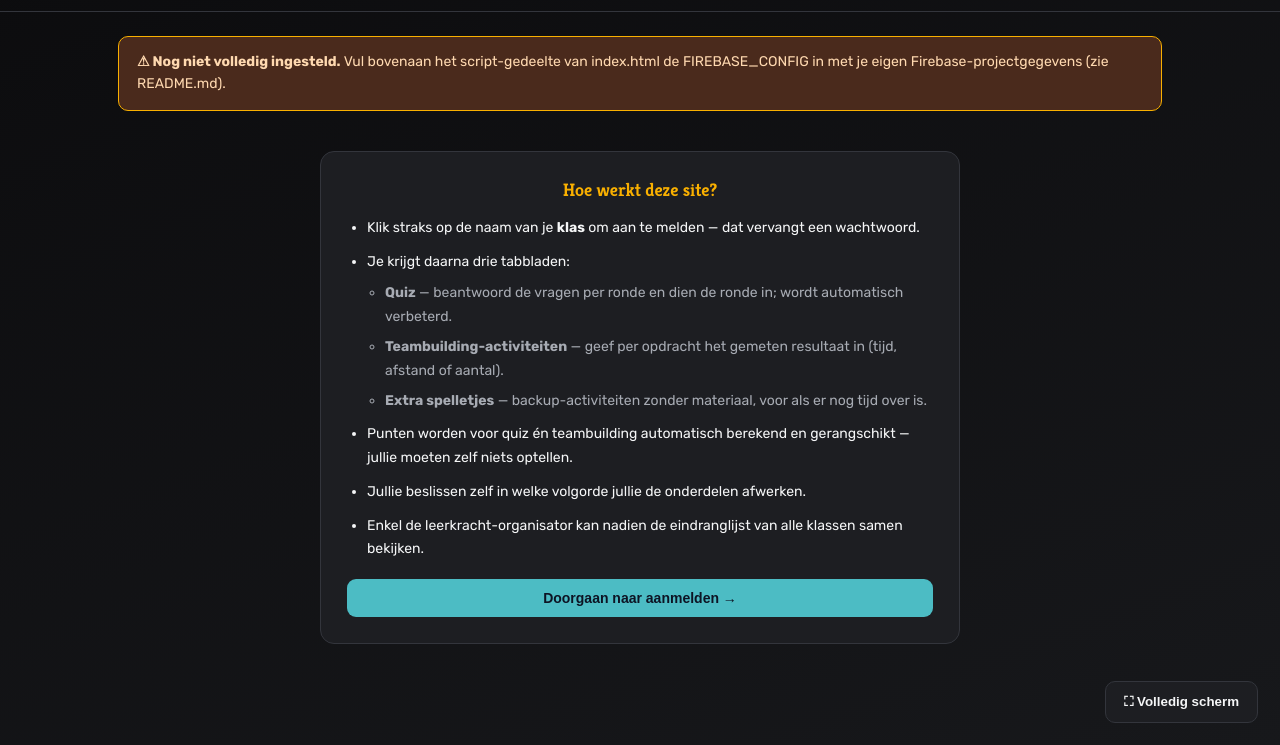
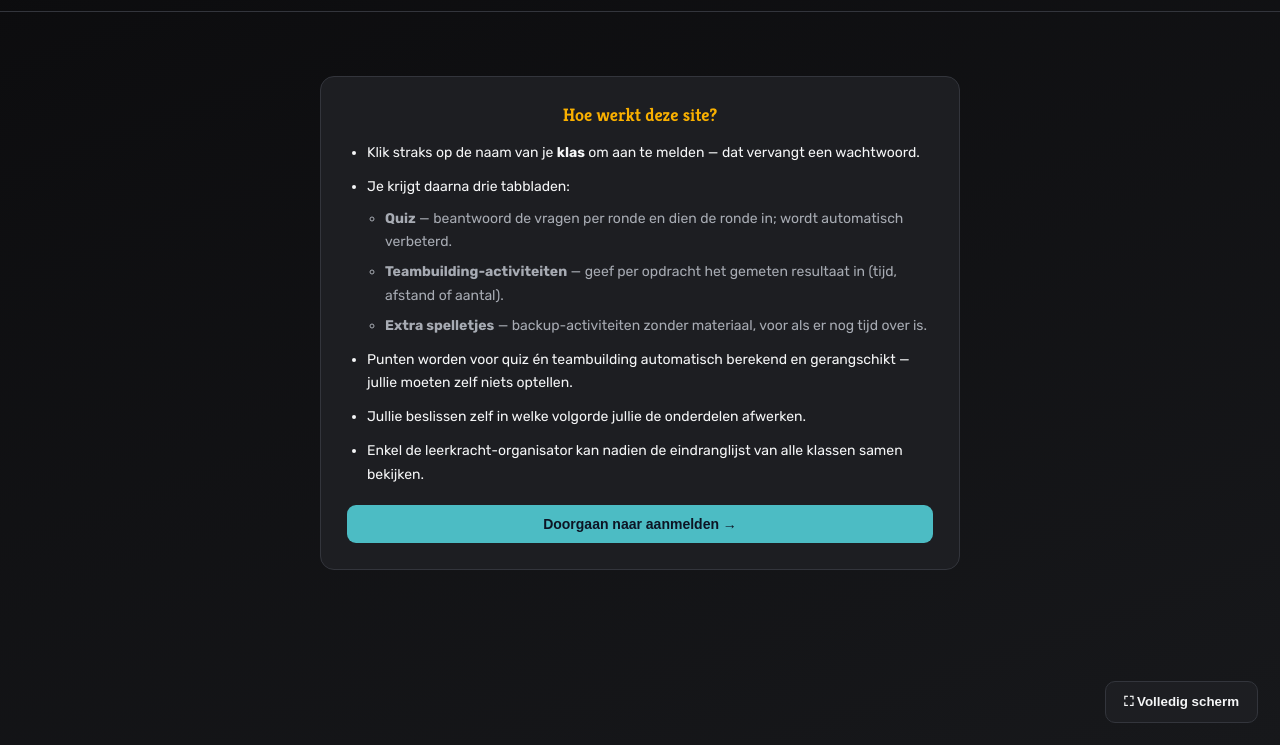
Before and after one commit to vandaelet/teambuilding1, a plain HTML site: page index.html in a window 1280 px wide. Shown: the part 55-800 px from the top of the page. Drawn offline with Linux system fonts and the light colour scheme.

Commit message:
Update Firebase configuration in index.html
Updated Firebase configuration with actual credentials.

```diff
--- a/index.html
+++ b/index.html
@@ -284,12 +284,12 @@
    INSTELLINGEN
    ============================================================ */
 const FIREBASE_CONFIG = {
-  apiKey: "PLAK_HIER_JE_API_KEY",
-  authDomain: "PLAK_HIER_JE_AUTH_DOMAIN",
-  projectId: "PLAK_HIER_JE_PROJECT_ID",
-  storageBucket: "PLAK_HIER_JE_STORAGE_BUCKET",
-  messagingSenderId: "PLAK_HIER_JE_SENDER_ID",
-  appId: "PLAK_HIER_JE_APP_ID"
+  apiKey: "AIzaSyDPPokXdf8xuRUtXgxvzDGTwJemP8nrATY",
+  authDomain: "teambuilding-1ste-jaar.firebaseapp.com",
+  projectId: "teambuilding-1ste-jaar",
+  storageBucket: "teambuilding-1ste-jaar.firebasestorage.app",
+  messagingSenderId: "685254520729",
+  appId: "1:685254520729:web:c29489cca9fff6d52f2d08"
 };
 const ADMIN_PASSWORD = "teambuilding2026";
 const CLASSES = ["1C","1D","1E","1F","1G","1H","1I","1J"];
```
